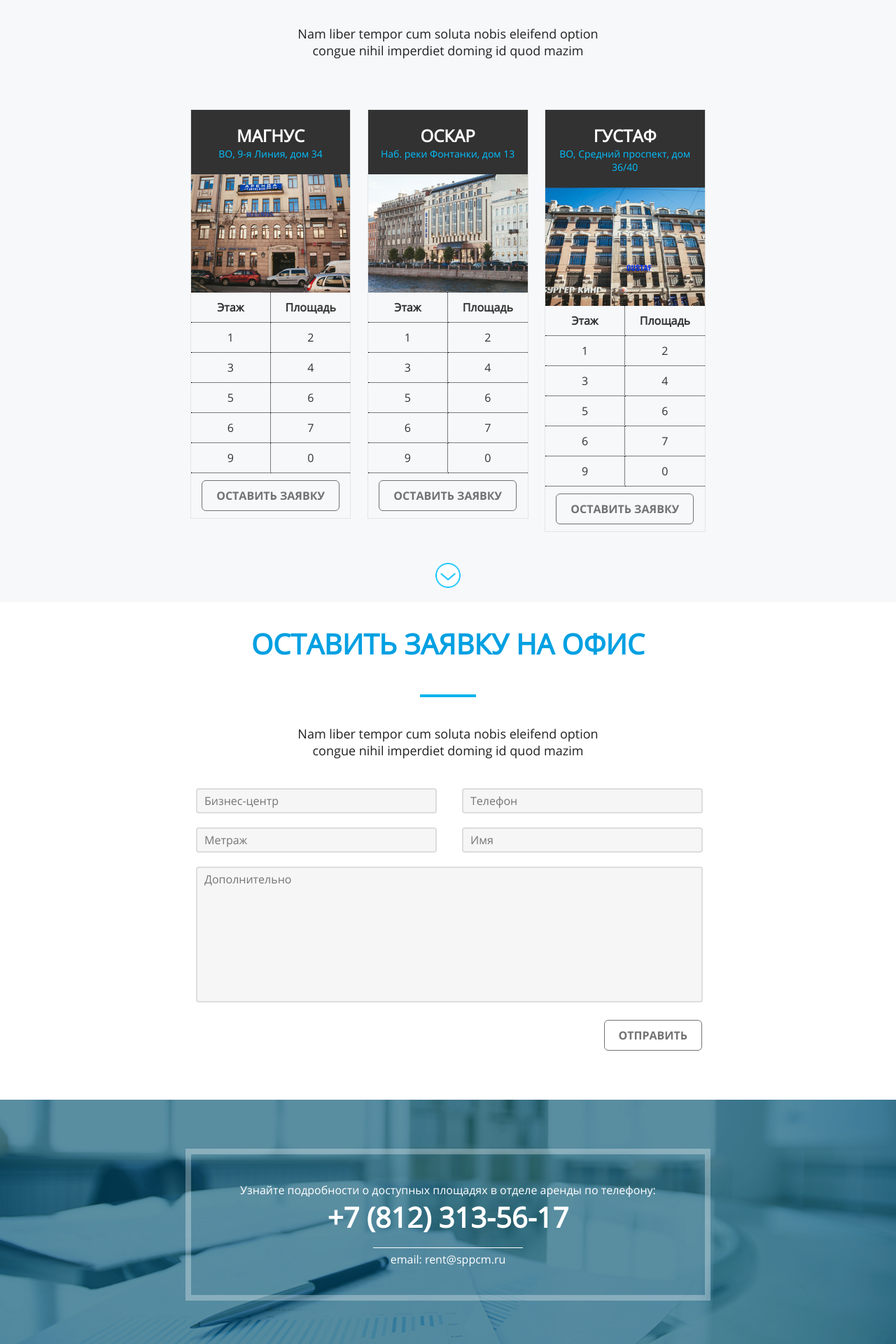
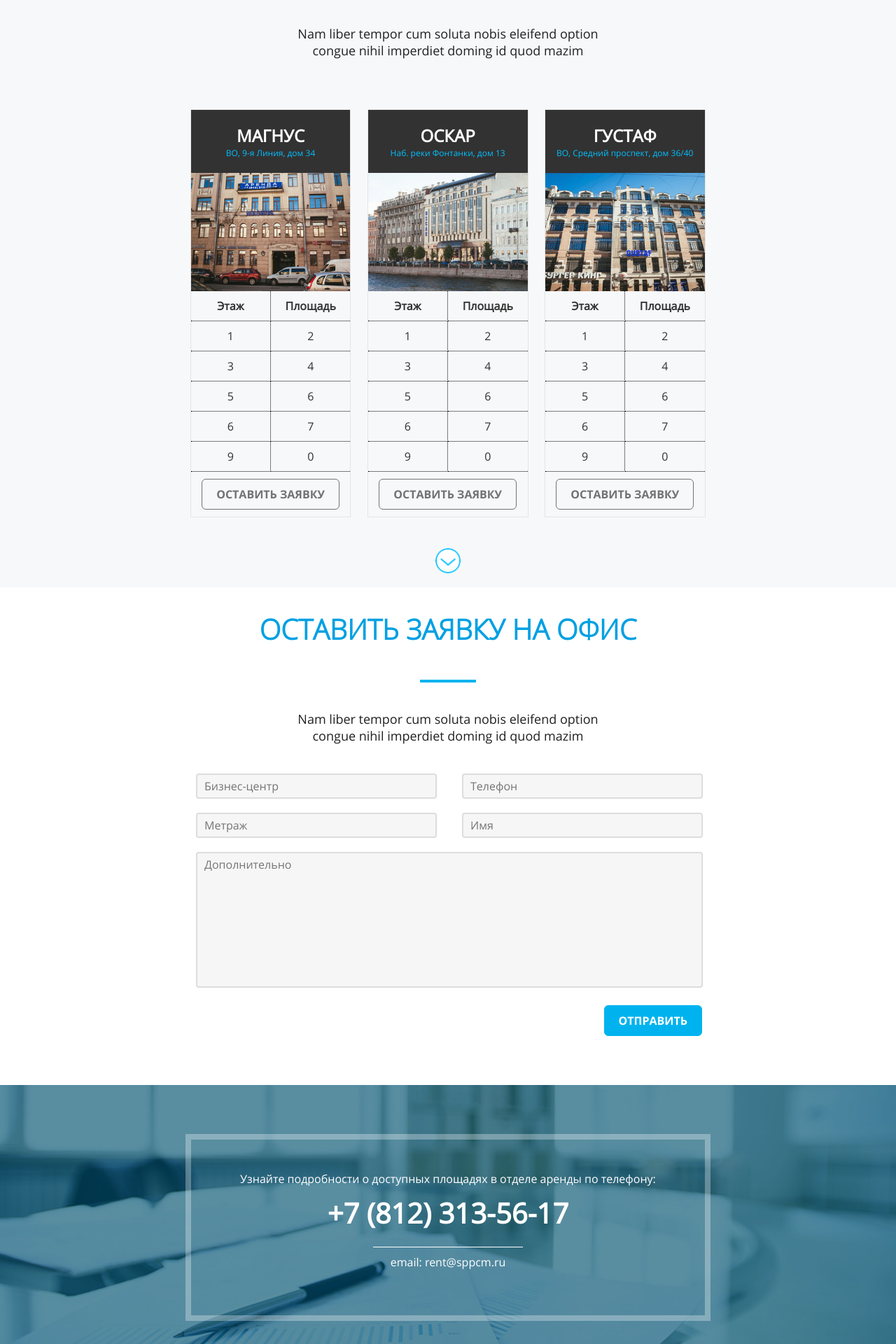
Before and after one commit to Smitevils/SPPC, a PHP site: page /rent.php in a window 1280 px wide. Shown: the part 1000-2920 px from the top of the page at 70% size. Run offline with PHP 8.4, Linux system fonts and the light colour scheme.

Commit message:
Меркие переделки

```diff
--- a/assets/html/rent.html
+++ b/assets/html/rent.html
@@ -181,7 +181,7 @@
 				<div class="input_wrap">
 					<textarea name="" id="" cols="30" rows="10" placeholder="Дополнительно"></textarea>
 				</div>
-				<div class="button-2" data-dialog="somedialog">Отправить</div>
+				<div class="button-1" data-dialog="somedialog">Отправить</div>
 				<div class="input_wrap">
 					<div class="clear"></div>
 				</div>
--- a/assets/styles/_aboutus.scss
+++ b/assets/styles/_aboutus.scss
@@ -5,7 +5,7 @@
 }
 .aboutus-main {
 	h1 {font-size: 40px;}
-	#aboutus .head-text-centered h1 {font-family: "OpenSansRegular",OpenSansRegular,Arial,sans-serif!important; font-size: 40px!important;}
+	.head-text-centered h1 {font-family: "OpenSansLight",OpenSansLight,Arial,sans-serif!important; font-size: 40px!important;}
 	p {font-size: 18px; color: $font-color-8; padding: 10px 50px;}
 }
 
@@ -28,7 +28,7 @@
 
 .owr-advantages {
 	padding: 30px 0px;  overflow: hidden;
-	h1 {font-size: 40px;}
+	h1 {font-size: 40px; font-family: "OpenSansLight",OpenSansLight,Arial,sans-serif!important;}
 	p {font-size: 18px; color: $font-color-8; padding: 10px 50px;}
 	//h2 {font-size: 40px;}
 }
@@ -51,7 +51,7 @@
 
 .ourteam {
 	p {color: $font-color-8; padding: 10px 60px; font-size: 18px;}
-	h1 {font-size: 40px; padding-top: 40px; font-family: "OpenSansRegular",OpenSansRegular,Arial,sans-serif!important;}
+	h1 {font-size: 40px; padding-top: 40px; font-family: "OpenSansLight",OpenSansLight,Arial,sans-serif!important;}
 }
 
 .ourteam-container {width: 80%; padding: 0 10%; padding-bottom: 40px; padding-top: 40px;}
@@ -68,7 +68,7 @@
 	background: url(../img/ourclients-bg.jpg) no-repeat; background-size: cover; position: relative;
 	.ourclients {
 		padding: 100px 0;
-		h2 {color: $color-1;}
+		h2 {color: $color-1; font-family: "OpenSansLight",OpenSansLight,Arial,sans-serif!important;}
 		.block-title-with-text-line-2 {border-color: $color-1;}
 		.client-logo {display: inline-block; margin: 10px 40px;}
 	}
--- a/assets/styles/_adaptive.scss
+++ b/assets/styles/_adaptive.scss
@@ -195,4 +195,6 @@
 	.footer-content {
 		p {width: 100%; text-align: center;}
 	}
+	/************/
+	.aboutus-main .head-text-centered h1 {font-size: 26px!important;}
 }
--- a/assets/styles/_main.scss
+++ b/assets/styles/_main.scss
@@ -70,11 +70,11 @@
 		//position: absolute; bottom: 0;
 		.footer-text-left {
 			float: left;
-			p {line-height: 37px; font-family: "MyriadProRegular",MyriadProRegular,Arial,sans-serif;}
+			p {line-height: 22px; font-family: "OpenSansLight",OpenSansLight,Arial,sans-serif;}
 		}
 		.footer-text-right {
 			float: right;
-			p {float: left; display: inline-block; line-height: 73px; padding-right: 20px;  font-family: "MyriadProRegular",MyriadProRegular,Arial,sans-serif;}
+			p {float: left; display: inline-block; line-height: 44px; padding-right: 20px;  font-family: "OpenSansLight",OpenSansLight,Arial,sans-serif;}
 		}
 	}
 }
@@ -87,7 +87,7 @@
 		-o-transition: all 0.3s;
 		transition: all 0.3s;
 	}
-	ul {display: inline-block; list-style: none; padding: 0;}
+	ul {display: inline-block; list-style: none; padding: 0; margin: 0;}
 	ul li {display: inline-block;}
 	.icon-facebook {
 		background: url(../img/social-icons.png) no-repeat;
--- a/assets/styles/_master.scss
+++ b/assets/styles/_master.scss
@@ -12,7 +12,7 @@ h1,h2,h3,h4,h5,h6,a,p {
 		font-family: "OpenSansBold",OpenSansBold,Arial,sans-serif;
 	}
 	strong {color: $color-transparent-3;}
-	blink {color: $font-color-2;}
+	blink {color: $color-13;}
 }
 
 h1 {font-size: 40px;}
@@ -71,7 +71,7 @@ visibility: hidden;
 			background-size: 100% 100%!important;
 		}
 		.menu {
-			font-family: "OpenSansBold",OpenSansBold,Arial,sans-serif!important;
+			font-family: "OpenSansRegular",OpenSansRegular,Arial,sans-serif!important;
 			min-height: 45px; float: right;
 			ul {
 				display: table; padding: 0px 0 0 0; margin: 0;
@@ -173,7 +173,7 @@ visibility: hidden;
 	p {color: $font-color-8; font-size: 18px; max-width: 470px; margin: 0 auto;}
 }
 .block-title-with-text-line-2 {
-		width: 80px; margin: 0 auto; border-bottom: 4px solid $color-2;
+		width: 80px; margin: 0 auto; border-bottom: 4px solid $color-13;
 		margin-top: 20px; margin-bottom: 20px;
 	}
 
--- a/assets/styles/_news.scss
+++ b/assets/styles/_news.scss
@@ -17,13 +17,13 @@
 .news-content-block-left {
 	.news-content-box-left {
 		float: left; width: 50%; height: 100%; text-align: center; padding: 15px 0%; position: relative;
-		border-right: 2px grey solid; margin-left: -2px; padding-right: 0px;
+		border-right: 2px $color-12 solid; margin-left: -2px; padding-right: 0px;
 		p {text-align: right; padding: 0 30px;} h5 {text-align: right; padding: 0 30px;}
 		img {width: 80%; height: auto;}
 	}
 	.news-content-box-right {
 		float: right; width: 50%; text-align: center; padding: 15px 0%; position: relative;
-		border-left: 2px grey solid; margin-left: -2px; padding-left: 0px;
+		border-left: 2px $color-12 solid; margin-left: -2px; padding-left: 0px;
 		p {text-align: left; padding: 0 30px;} h5 {text-align: left; padding: 0 30px;}
 		img {width: 80%; height: auto;}
 	}
@@ -32,20 +32,20 @@
 .news-content-block-right {
 	.news-content-box-left {
 		float: right; width: 50%; height: 100%; text-align: center; padding: 15px 0%; position: relative;
-		border-left: 2px grey solid; margin-left: -2px; padding-right: 0px;
+		border-left: 2px $color-12 solid; margin-left: -2px; padding-right: 0px;
 		p {text-align: right; padding: 0 30px;} h5 {text-align: right; padding: 0 30px;}
 		img {width: 80%; height: auto;}
 	}
 	.news-content-box-right {
 		float: left; width: 50%; text-align: center; padding: 15px 0%; position: relative;
-		border-right: 2px grey solid; margin-left: -2px; padding-left: 0px;
+		border-right: 2px $color-12 solid; margin-left: -2px; padding-left: 0px;
 		p {text-align: right; padding: 0 30px;} h5 {text-align: right; padding: 0 30px;}
 		img {width: 80%; height: auto;}
 	}
 }
 
 .gray-dot {
-	width: 20px; height: 20px; background-color: gray;
+	width: 20px; height: 20px; background-color: $color-12;
 	border: 1px solid gray; position: absolute; top: 15px; right: 0;
 	-webkit-border-radius: 50%;
 	-moz-border-radius: 50%;
--- a/assets/styles/_rent.scss
+++ b/assets/styles/_rent.scss
@@ -8,7 +8,7 @@
 }
 
 .rent-free-office {
-	h1 {padding-top: 60px;}
+	h1 {padding-top: 60px; font-family: "OpenSansLight",OpenSansLight,Arial,sans-serif;}
 }
 
 .rent-number-block-wrap {
@@ -18,7 +18,9 @@
 .rent-number-block {
 	padding: 70px 0; text-align: center;
 	.rent-number-block-text {
-		z-index: 3; position: relative; padding: 40px 70px 40px 70px; display: inline-block; border: 8px solid $color-transparent-3;
+		z-index: 3; position: relative; padding: 40px 70px 60px 70px; display: inline-block; border: 8px solid $color-transparent-3;
+		h1 {padding: 5px 0 5px 0;}
+		p {padding: 5px 0 5px 0;}
 		.rent-number-block-line {border-bottom: 1px solid $color-1; width: 36%; display: inline-block;}
 	}
 }
@@ -37,7 +39,7 @@
 		transition: all 0.3s;
 		h2 {font-size: 24px;}
 		p {
-			color: $font-color-12; font-size: 14px;
+			color: $font-color-12; font-size: 12px;
 			-webkit-transition: all 0.3s;
 			-o-transition: all 0.3s;
 			transition: all 0.3s;
@@ -66,11 +68,13 @@
 }
 
 .rent-mail-block {
+	h1 {font-family: "OpenSansLight",OpenSansLight,Arial,sans-serif;}
 	color: $color-5; padding-bottom: 60px;
 	.rent-mail-box {padding: 0 0px;}
 	text-align: center;
 	.input_wrap { padding: 0 40px 0 20px;}
 	.button-2 {float: right; margin: 10px 0; margin-right: 17px;}
+	.button-1 {float: right; margin: 10px 0; margin-right: 17px;}
 	input {
 		width: 100%; padding: 5px 10px; display: inline-block;
 		margin: 10px 0px; border: 2px solid $color-9; background: $color-3;
--- a/assets/styles/_variables.scss
+++ b/assets/styles/_variables.scss
@@ -12,6 +12,9 @@ $color-8: #323232;
 $color-9: #dddddd;
 $color-10: #f6f6f6;
 $color-11: #777777;
+$color-12: #ebebeb;
+$color-13: #00b3ef;
+
 
 $color-transparent-1: rgba(255,255,255,0.6);
 $color-transparent-2: rgba(255,255,255,0.5);
--- a/assets/styles/unity.css
+++ b/assets/styles/unity.css
@@ -1057,9 +1061,13 @@ object {
   .rent-number-block .rent-number-block-text {
     z-index: 3;
     position: relative;
-    padding: 40px 70px 40px 70px;
+    padding: 40px 70px 60px 70px;
     display: inline-block;
     border: 8px solid rgba(255, 255, 255, 0.3); }
+    .rent-number-block .rent-number-block-text h1 {
+      padding: 5px 0 5px 0; }
+    .rent-number-block .rent-number-block-text p {
+      padding: 5px 0 5px 0; }
     .rent-number-block .rent-number-block-text .rent-number-block-line {
       border-bottom: 1px solid #fff;
       width: 36%;
@@ -1085,7 +1093,7 @@ object {
       font-size: 24px; }
     .rent-choise-block .rent-choise-block-img-head p {
       color: #03c0ff;
-      font-size: 14px;
+      font-size: 12px;
       -webkit-transition: all 0.3s;
       -o-transition: all 0.3s;
       transition: all 0.3s; }
@@ -1125,11 +1133,17 @@ object {
   color: #727272;
   padding-bottom: 60px;
   text-align: center; }
+  .rent-mail-block h1 {
+    font-family: "OpenSansLight",OpenSansLight,Arial,sans-serif; }
   .rent-mail-block .rent-mail-box {
     padding: 0 0px; }
   .rent-mail-block .input_wrap {
     padding: 0 40px 0 20px; }
   .rent-mail-block .button-2 {
+    float: right;
+    margin: 10px 0;
+    margin-right: 17px; }
+  .rent-mail-block .button-1 {
     float: right;
     margin: 10px 0;
     margin-right: 17px; }
```
Also changed, not shown: other parts of assets/styles/unity.css (+27 -19 lines), assets/img/about/about-icon-1.png, assets/img/about/about-icon-2.png, 1 other file.
